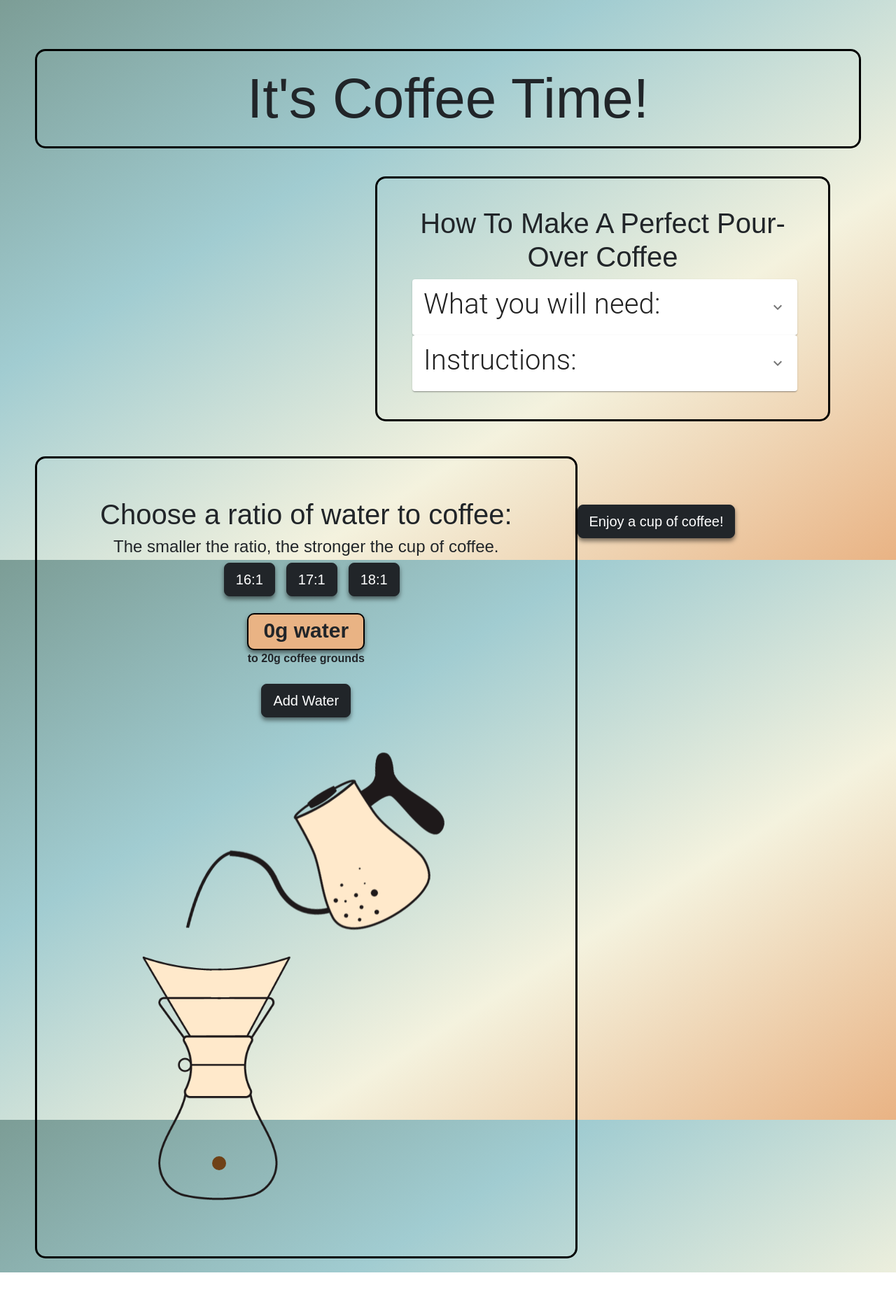
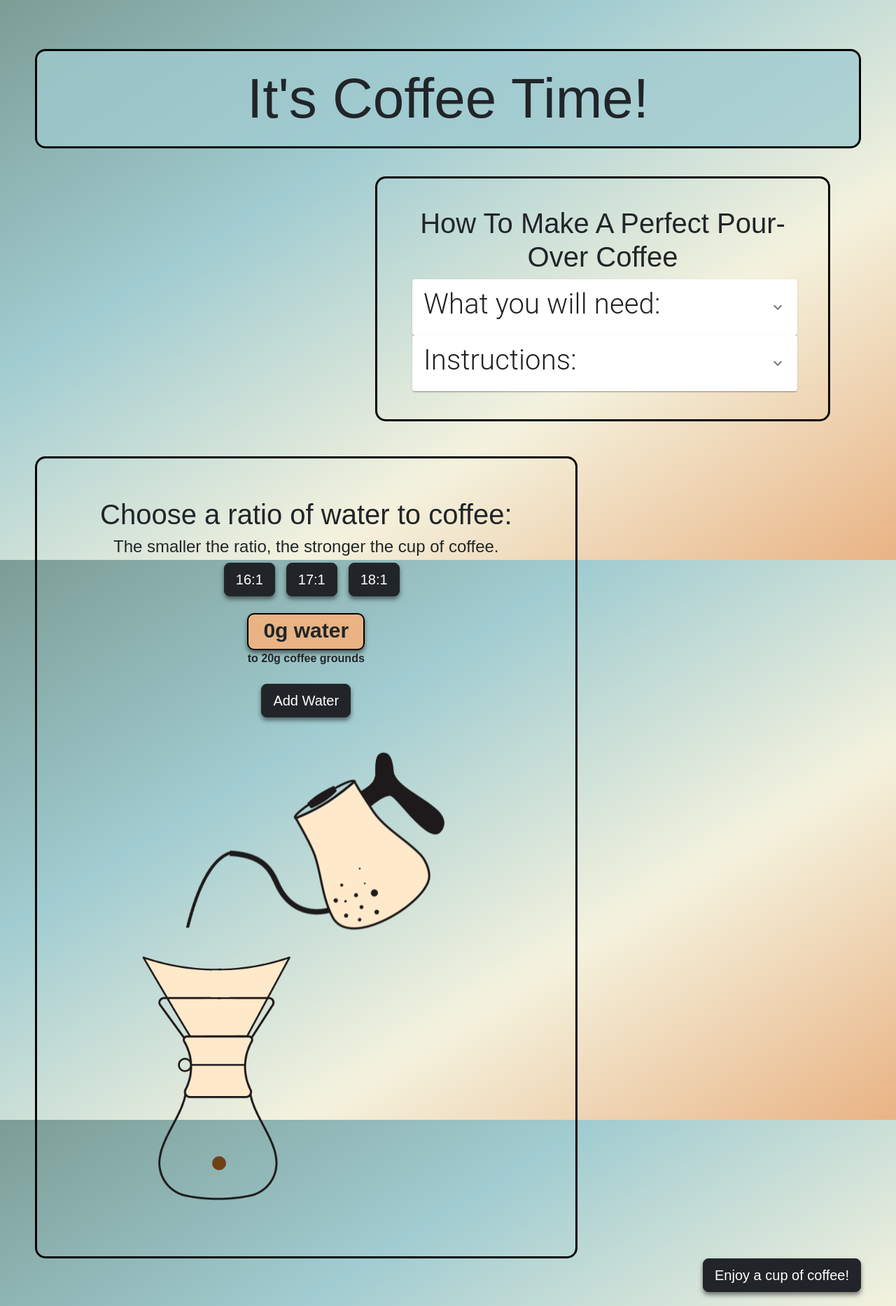
Before and after one commit to ekmagiccat/capstone, a React (Create React App) app: page / in a window 1280 px wide. Shown: the whole page at 70% size. Before the commit the page ends 1818 px from the top, so only its background shows below. Built offline with nearby package versions, Linux system fonts and the light colour scheme.

Commit message:
edit modal css

```diff
--- a/src/components/App.tsx
+++ b/src/components/App.tsx
@@ -1,6 +1,7 @@
 import React from "react";
 import Header from "./Header";
 import GamePlay from "./GamePlay";
+
 import { useState } from "react";
 import { motion, AnimatePresence } from "framer-motion";
 import Modal from "./Modal";
@@ -15,6 +16,7 @@ const App = () => {
     <div className="app">
       <Header />
       <GamePlay />
+      <div className="modalButton">
         <motion.button
           whileHover={{ scale: 1.1 }}
           whileTap={{ scale: 0.9 }}
@@ -23,6 +25,7 @@ const App = () => {
         >
           Enjoy a cup of coffee!
         </motion.button>
+      </div>
       <AnimatePresence initial={false} mode="wait" onExitComplete={() => null}>
         {modalOpen && <Modal modalOpen={modalOpen} handleClose={close} />}
       </AnimatePresence>
--- a/src/components/Modal.tsx
+++ b/src/components/Modal.tsx
@@ -34,17 +34,18 @@ const Modal: React.FC<ModalProps> = ({ handleClose }) => {
     <Backdrop onClick={handleClose}>
       <motion.div
         onClick={(e) => e.stopPropagation()}
-        className="modal orange-gradient"
+        className="modal"
         variants={dropIn}
         initial="hidden"
         animate="visible"
         exit="exit"
       >
-        <p>Open</p>
         <button className="btn btn-dark btn-lg" onClick={handleClose}>
           Close
         </button>
-        <img src={mug} alt="coffee mug" className="cofeeMug" />
+        <div id="cofeeMug">
+          <img src={mug} alt="coffee mug" />
+        </div>
       </motion.div>
     </Backdrop>
   );
--- a/src/index.css
+++ b/src/index.css
@@ -90,6 +90,7 @@ button:focus {
 }
 
 .header {
+  background-color: #a1ccd1c4;
   display: inline-flex;
   text-align: center;
   justify-content: center;
@@ -143,7 +144,7 @@ button:focus {
   left: 0;
   height: 100%;
   width: 100%;
-  background: #000000e1;
+  background: #35271be0;
   display: flex;
   align-items: center;
   justify-content: center;
@@ -151,7 +152,7 @@ button:focus {
 }
 
 .modal {
-  width: clamp(50%, 700px, 90%);
+  width: clamp(50%, 600px, 90%);
   height: min(50%, 300px);
 
   margin: auto;
@@ -161,3 +162,13 @@ button:focus {
   flex-direction: column;
   align-items: center;
 }
+
+#coffeeMug {
+  max-width: 50%;
+  justify-content: center;
+}
+
+.modalButton {
+  text-align: right;
+  justify-content: right;
+}
```
Also changed, not shown: src/components/Header.tsx (line endings or trailing spaces). Lines whose indentation alone changed are shown as unchanged.
